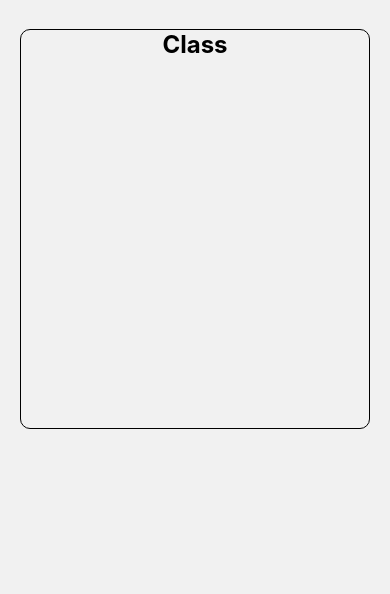
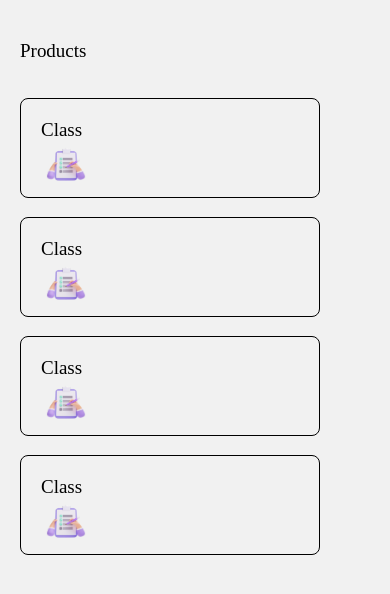
Before and after one commit to Ayanyiola-Enoch/QuickScribe, a React Native app: screen /Class in a window 390 px wide. Shown: the top 594 px of the page. Built offline with nearby package versions, Linux system fonts and the light colour scheme.

Commit message:
implementing product design

```diff
--- a/src/screens/Auth/Class.js
+++ b/src/screens/Auth/Class.js
@@ -1,13 +1,30 @@
-import { StyleSheet, Text, View } from 'react-native'
-import React from 'react'
+import { StyleSheet, Text, View, FlatList, Image, StatusBar } from 'react-native'
+import React from 'react';
+import { FONTS, COLORS, images, SIZES } from '../../constants';
 import { useNavigation } from '@react-navigation/native'
+
+const data = [
+    { name: 'Product 1', image: images.sliderOne },
+    { name: 'Product 2', image: images.sliderOne },
+    { name: 'Product 3', image: images.sliderOne },
+    { name: 'Product 4', image: images.sliderOne },
+]
 
 const Class = () => {
     const navigation = useNavigation();
     return (
         <View style={styles.page}>
+            <StatusBar barStyle={'light-content'} backgroundColor={COLORS.purple} />
             <View style={styles.container}>
-                <Text style={styles.text}>Class</Text>
+                <Text style={{ ...FONTS.h3, marginBottom: 18 }}>Products</Text>
+                <FlatList data={data} renderItem={({ item }) => {
+                    return (
+                        <View style={styles.box}>
+                            <Text style={styles.text}>Class</Text>
+                            <Image source={item.image} style={{ width: 50, height: 50 }} />
+                        </View>
+                    );
+                }} />
             </View>
         </View>
     );
@@ -19,19 +36,25 @@ const styles = StyleSheet.create({
     page: {
         flex: 1,
         backgroundColor: '#f1f1f1',
-        paddingTop: 20,
+        paddingTop: 40,
         padding: 20,
         paddingHorizontal: 20,
     },
-    container: {
-        borderRadius: 10,
-        marginTop: 9,
-        height: 400,
+    // container: {
+    //     marginTop: 9,
+    //     borderWidth: 1,
+    // },
+    text: {
+        ...FONTS.h3,
+        // textAlign: 'center',
+
+    },
+    box: {
         borderWidth: 1,
-    },
-    text: {
-        fontSize: 24,
-        fontWeight: 'bold',
-        textAlign: 'center',
+        marginTop: 19,
+        width: 300,
+        height: 100,
+        borderRadius: 8,
+        padding: 20
     },
 });
```
